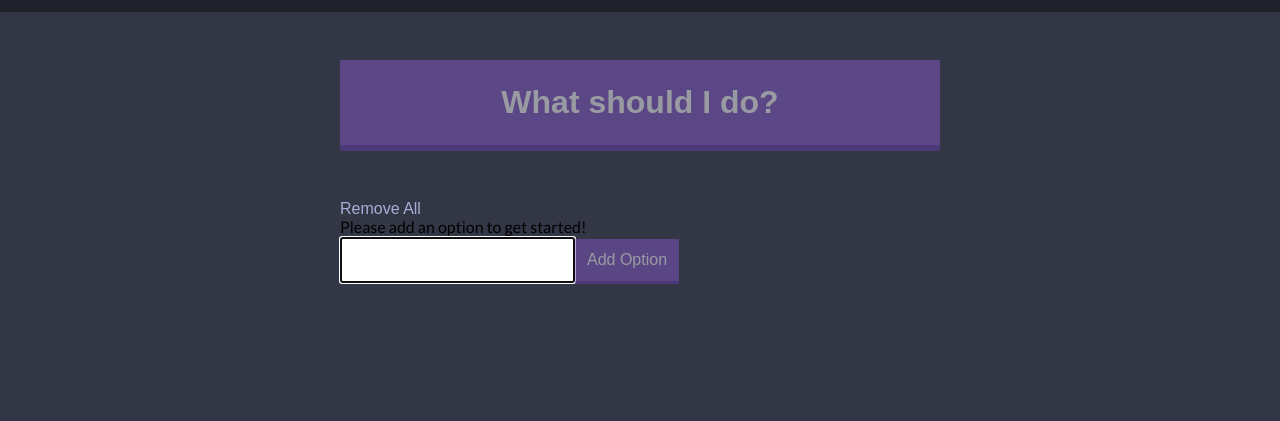
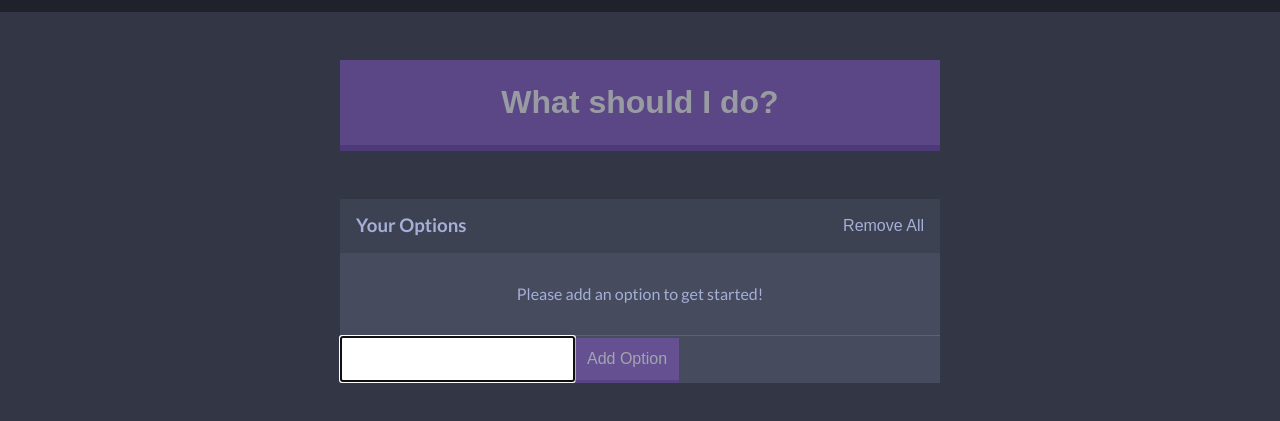
Before and after one commit to davidhenley/indecision, a React app: page / in a window 1280 px wide. Shown: the part 75-496 px from the top of the page. Built offline with nearby package versions, Linux system fonts and the light colour scheme.

Commit message:
Widget styles

```diff
--- a/src/components/App.js
+++ b/src/components/App.js
@@ -77,6 +77,7 @@ class App extends Component {
             hasOptions={!!options.length}
             handlePick={this.handlePick}
           />
+          <div className="widget">
             <OptionList
               options={options}
               handleDeleteOptions={this.handleDeleteOptions}
@@ -85,6 +86,7 @@ class App extends Component {
             <AddOption
               handleAddOption={this.handleAddOption}
             />
+          </div>
         </div>
         <Modal
           selectedOption={selectedOption}
--- a/src/components/OptionList.js
+++ b/src/components/OptionList.js
@@ -5,13 +5,16 @@ import Option from './Option';
 
 const OptionList = (props) => (
   <div>
+    <div className="widget-header">
+      <h3 className="widget-header__title">Your Options</h3>
       <button
         className="button button--link"
         onClick={props.handleDeleteOptions}
       >
         Remove All
       </button>
-    {!props.options.length && <div>Please add an option to get started!</div>}
+    </div>
+    {!props.options.length && <p className="widget__message">Please add an option to get started!</p>}
     {props.options.map(option => (
       <Option
         key={option}
--- a/src/styles/base/_base.scss
+++ b/src/styles/base/_base.scss
@@ -1,4 +1,4 @@
-@import url('https://fonts.googleapis.com/css?family=Lato:400');
+@import url('https://fonts.googleapis.com/css?family=Lato:400,700');
 
 html {
   font-size: 62.5%;
--- a/src/styles/base/_settings.scss
+++ b/src/styles/base/_settings.scss
@@ -1,5 +1,7 @@
 // Colors
+$blue: #3c4251;
 $dark-blue: #333745;
+$light-blue: #464b5e;
 $off-black: #20222b;
 $off-white: #a5afd7;
 $purple: #8357c5;
--- /dev/null
+++ b/src/styles/components/_widget.scss
@@ -0,0 +1,24 @@
+.widget {
+  background: $light-blue;
+  margin-bottom: $size-xl;
+
+  &__message {
+    color: $off-white;
+    margin: 0;
+    padding: $size-lg;
+    text-align: center;
+    border-bottom: 1px solid lighten($light-blue, 10%);
+  }
+}
+
+.widget-header {
+    background: $blue;
+    color: $off-white;
+    display: flex;
+    justify-content: space-between;
+    padding: $size-md;
+
+    &__title {
+      margin: 0;
+    }
+  }
--- a/src/styles/styles.scss
+++ b/src/styles/styles.scss
@@ -3,3 +3,4 @@
 @import './components/button';
 @import './components/container';
 @import './components/header';
+@import './components/widget';
```
Lines whose indentation alone changed are shown as unchanged.
